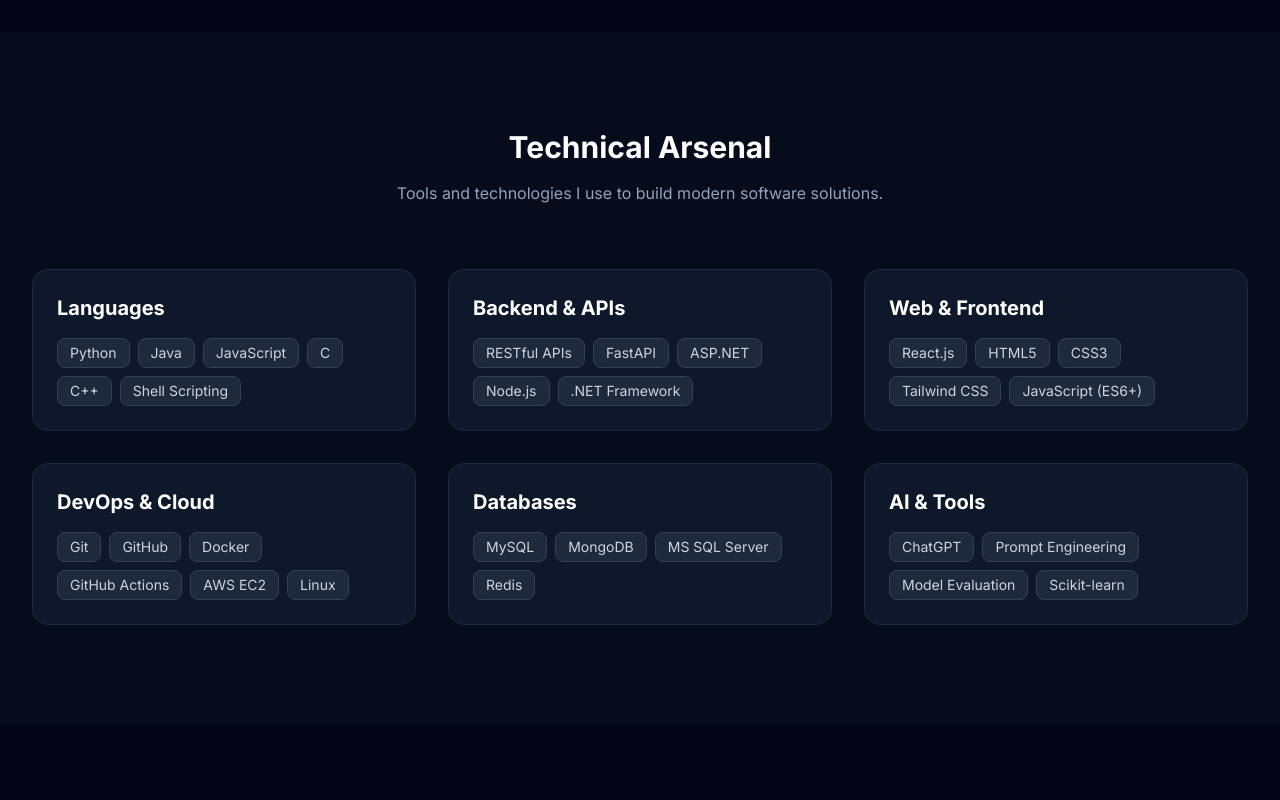
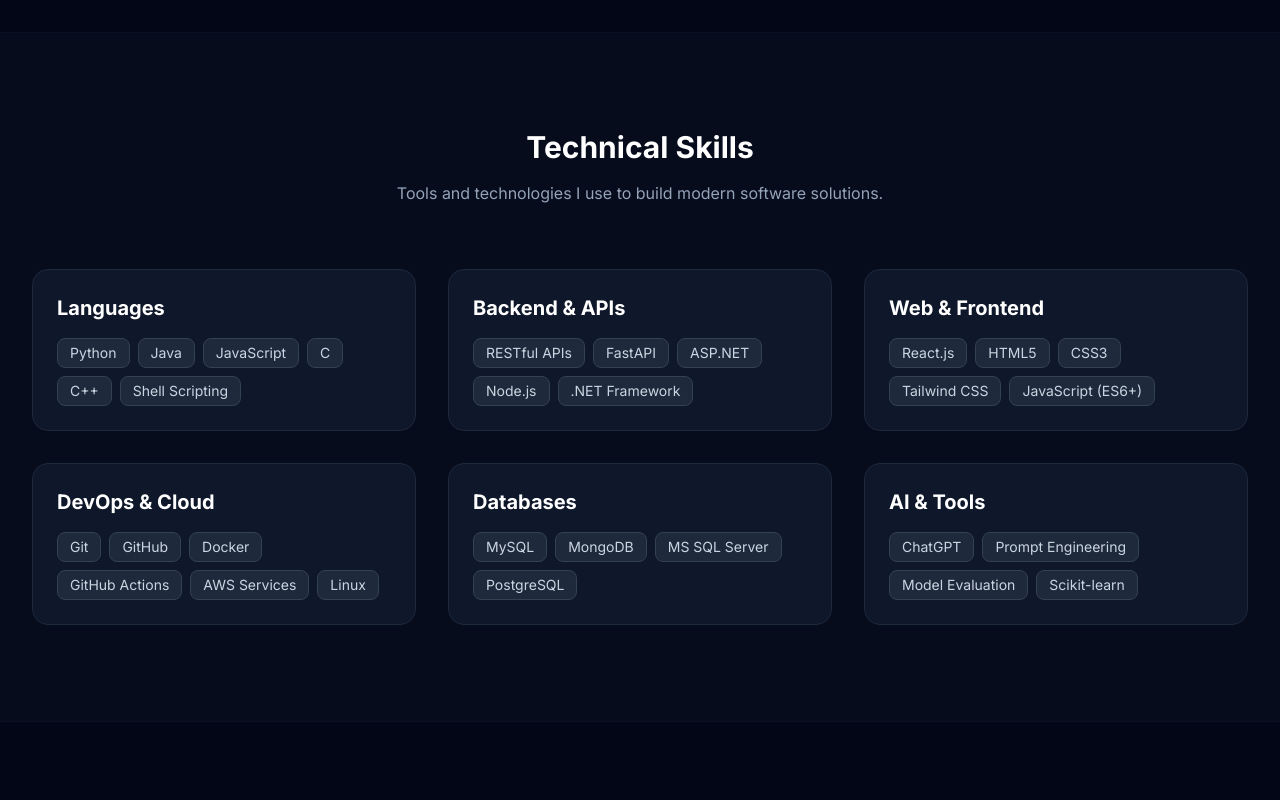
Before and after one commit to Suraj2429/my_portfolio, a React (Vite) app: page / in a window 1280 px wide. Shown: the part 1620-2420 px from the top of the page. Built offline with nearby package versions, Linux system fonts and the light colour scheme.

Commit message:
Update skills

```diff
--- a/components/Contact.tsx
+++ b/components/Contact.tsx
@@ -84,7 +84,7 @@
                   required
                   type="text"
                   className="w-full bg-slate-950 border border-slate-800 rounded-xl px-4 py-3 text-white focus:outline-none focus:ring-2 focus:ring-blue-500/50 focus:border-blue-500 transition-all"
-                  placeholder="John Doe"
+                  placeholder="Name"
                 />
               </div>
               <div>
@@ -93,7 +93,7 @@
                   required
                   type="email"
                   className="w-full bg-slate-950 border border-slate-800 rounded-xl px-4 py-3 text-white focus:outline-none focus:ring-2 focus:ring-blue-500/50 focus:border-blue-500 transition-all"
-                  placeholder="john@example.com"
+                  placeholder="Email Address"
                 />
               </div>
             </div>
--- a/components/Skills.tsx
+++ b/components/Skills.tsx
@@ -6,7 +6,7 @@
   return (
     <div className="max-w-7xl mx-auto px-4 sm:px-6 lg:px-8">
       <div className="text-center mb-16">
-        <h2 className="text-3xl font-bold text-white mb-4">Technical Arsenal</h2>
+        <h2 className="text-3xl font-bold text-white mb-4">Technical Skills</h2>
         <p className="text-slate-400">Tools and technologies I use to build modern software solutions.</p>
       </div>
 
--- a/constants.tsx
+++ b/constants.tsx
@@ -30,11 +30,11 @@
   },
   {
     category: "DevOps & Cloud",
-    skills: ["Git", "GitHub", "Docker", "GitHub Actions", "AWS EC2", "Linux"]
+    skills: ["Git", "GitHub", "Docker", "GitHub Actions", "AWS Services", "Linux"]
   },
   {
     category: "Databases",
-    skills: ["MySQL", "MongoDB", "MS SQL Server", "Redis"]
+    skills: ["MySQL", "MongoDB", "MS SQL Server", "PostgreSQL"]
   },
   {
     category: "AI & Tools",
```
